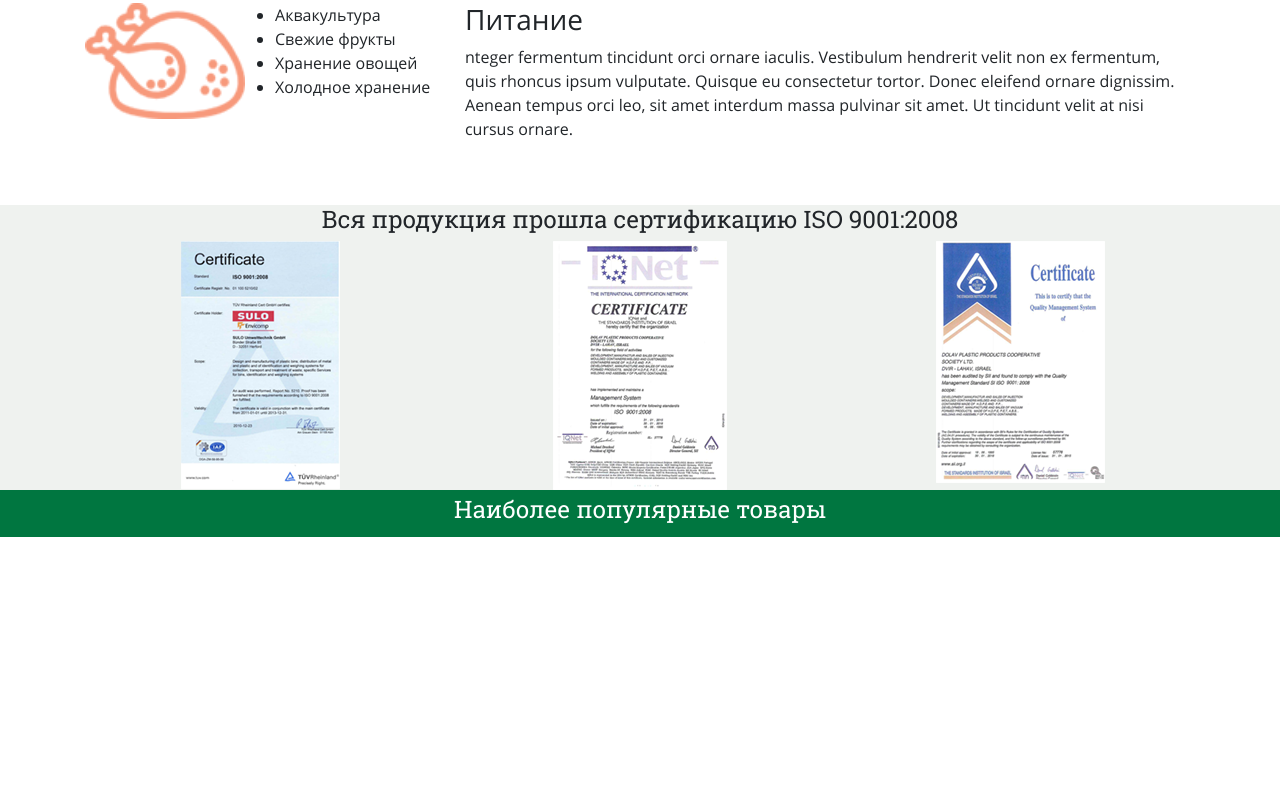
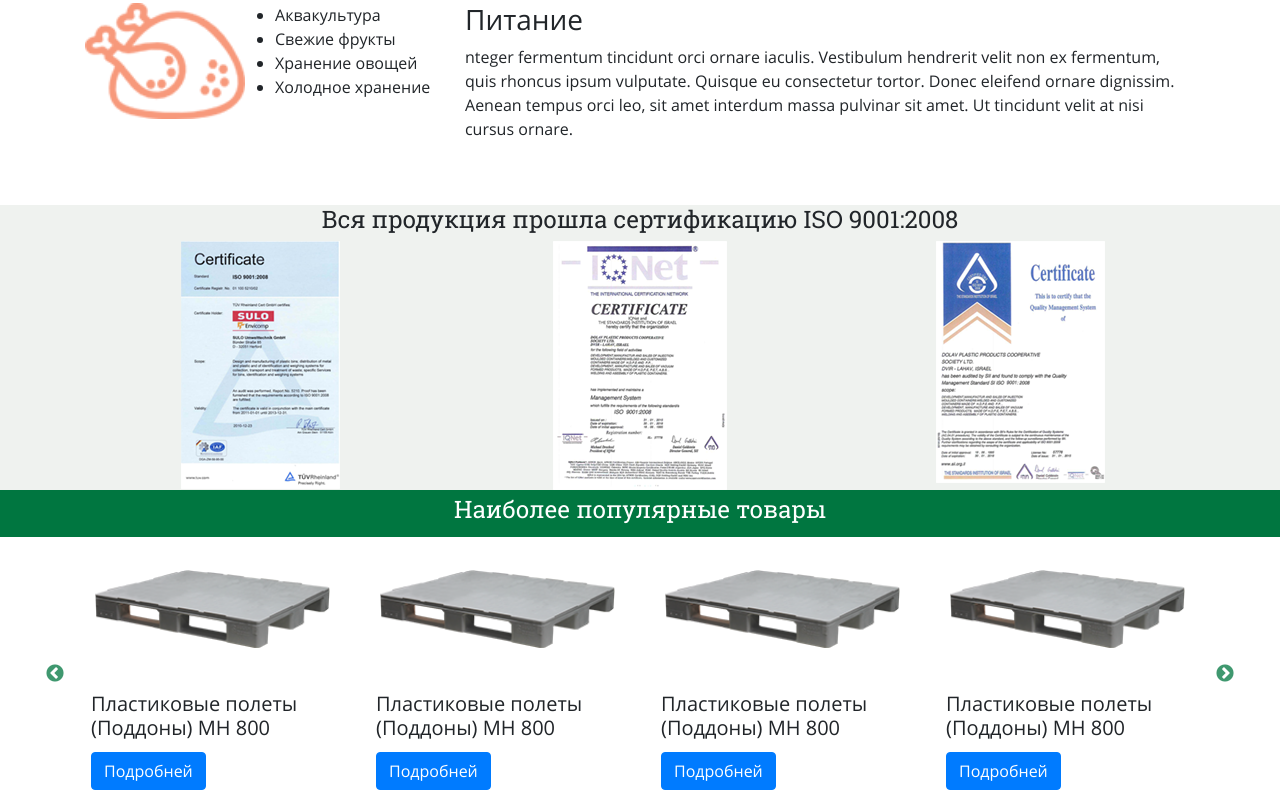
Before and after one commit to dissalow/hyper-host, a plain HTML site: page index.html in a window 1280 px wide. Shown: the part 1664-2475 px from the top of the page. Before the commit the page ends 2201 px from the top, so only its background shows below. Drawn offline with nearby package versions, Linux system fonts and the light colour scheme.

Commit message:
carousel-slick

```diff
--- a/css/main.css
+++ b/css/main.css
@@ -80,3 +80,25 @@ body{
 .nav-tabs .nav-link {
     border: 0px solid transparent;
 }
+
+.card{
+    border: 1px solid rgba(255, 255, 255, 0.125);
+}
+
+.card:hover{
+    border: 1px solid rgba(0, 0, 0, 0.39);
+}
+
+.slick-prev:before,
+.slick-next:before
+{
+    font-family: 'slick';
+    font-size: 20px;
+    line-height: 1;
+
+    opacity: .75;
+    color: #007640;
+
+    -webkit-font-smoothing: antialiased;
+    -moz-osx-font-smoothing: grayscale;
+}
--- a/index.html
+++ b/index.html
@@ -274,30 +274,61 @@
             </div>
             <div class="row text-center">
                 <div class="col-md-4">
-                    <a href="/img/setificate-1.png"><img class="img-fluid"
-                            src="/img/setificate-1.png"></a>
+                    <a href="/img/setificate-1.png"><img class="img-fluid" src="/img/setificate-1.png"></a>
                 </div>
                 <div class="col-md-4">
-                    <a href="/img/setificate-2.png"><img class="img-fluid"
-                            src="/img/setificate-2.png"></a>
+                    <a href="/img/setificate-2.png"><img class="img-fluid" src="/img/setificate-2.png"></a>
                 </div>
                 <div class="col-md-4">
-                    <a href="/img/setificate-3.png"><img class="img-fluid"
-                            src="/img/setificate-3.png"></a>
+                    <a href="/img/setificate-3.png"><img class="img-fluid" src="/img/setificate-3.png"></a>
                 </div>
             </div>
         </div>
     </section>
 
-    <section class="container-fluid bg-gren">
-        <div class="row">
+    <section class="container-fluid">
+        <div class="row bg-gren">
             <div class="col-md-12">
                 <h3 class="advantages-h text-center">Наиболее популярные товары</h3>
             </div>
         </div>
         <div class="container">
-            <div class="row">
-
+            <div class="product-carousel pt-2 row">
+                <div class="card">
+                    <img src="/img/product-img-1.png" class="card-img-top img-fluid p-4">
+                    <div class="card-body">
+                        <h5 class="card-title">Пластиковые полеты (Поддоны) MH 800</h5>
+                        <button class="btn btn-primary">Подробней</button>
+                    </div>
+                </div>
+                <div class="card">
+                    <img src="/img/product-img-1.png" class="card-img-top img-fluid p-4">
+                    <div class="card-body">
+                        <h5 class="card-title">Пластиковые полеты (Поддоны) MH 800</h5>
+                        <button class="btn btn-primary">Подробней</button>
+                    </div>
+                </div>
+                <div class="card">
+                    <img src="/img/product-img-1.png" class="card-img-top img-fluid p-4">
+                    <div class="card-body">
+                        <h5 class="card-title">Пластиковые полеты (Поддоны) MH 800</h5>
+                        <button class="btn btn-primary">Подробней</button>
+                    </div>
+                </div>
+                <div class="card">
+                    <img src="/img/product-img-1.png" class="card-img-top img-fluid p-4">
+                    <div class="card-body">
+                        <h5 class="card-title">Пластиковые полеты (Поддоны) MH 800</h5>
+                        <button class="btn btn-primary">Подробней</button>
+                    </div>
+                </div>
+                <div class="card">
+                    <img src="/img/product-img-1.png" class="card-img-top img-fluid p-4">
+                    <div class="card-body">
+                        <h5 class="card-title">Пластиковые полеты (Поддоны) MH 800</h5>
+                        <button class="btn btn-primary">Подробней</button>
+                    </div>
+                </div>
             </div>
         </div>
 
@@ -308,10 +339,11 @@
     <script type="text/javascript" src="/js/slick/slick.min.js"></script>
     <script type="text/javascript">
         $(document).ready(function () {
-            $('.banner-carousel').slick({
-                centerMode: true,
-                dots: true,
-                speed: 500,
+            $('.product-carousel').slick({
+                slidesToShow: 4,
+                infinite: true,
+                arrows: true,
+                slidesToScroll: 1
             });
         });
     </script>
```
Also changed, not shown: img/product-img-1.png (added), js/slick/slick-theme.css.
